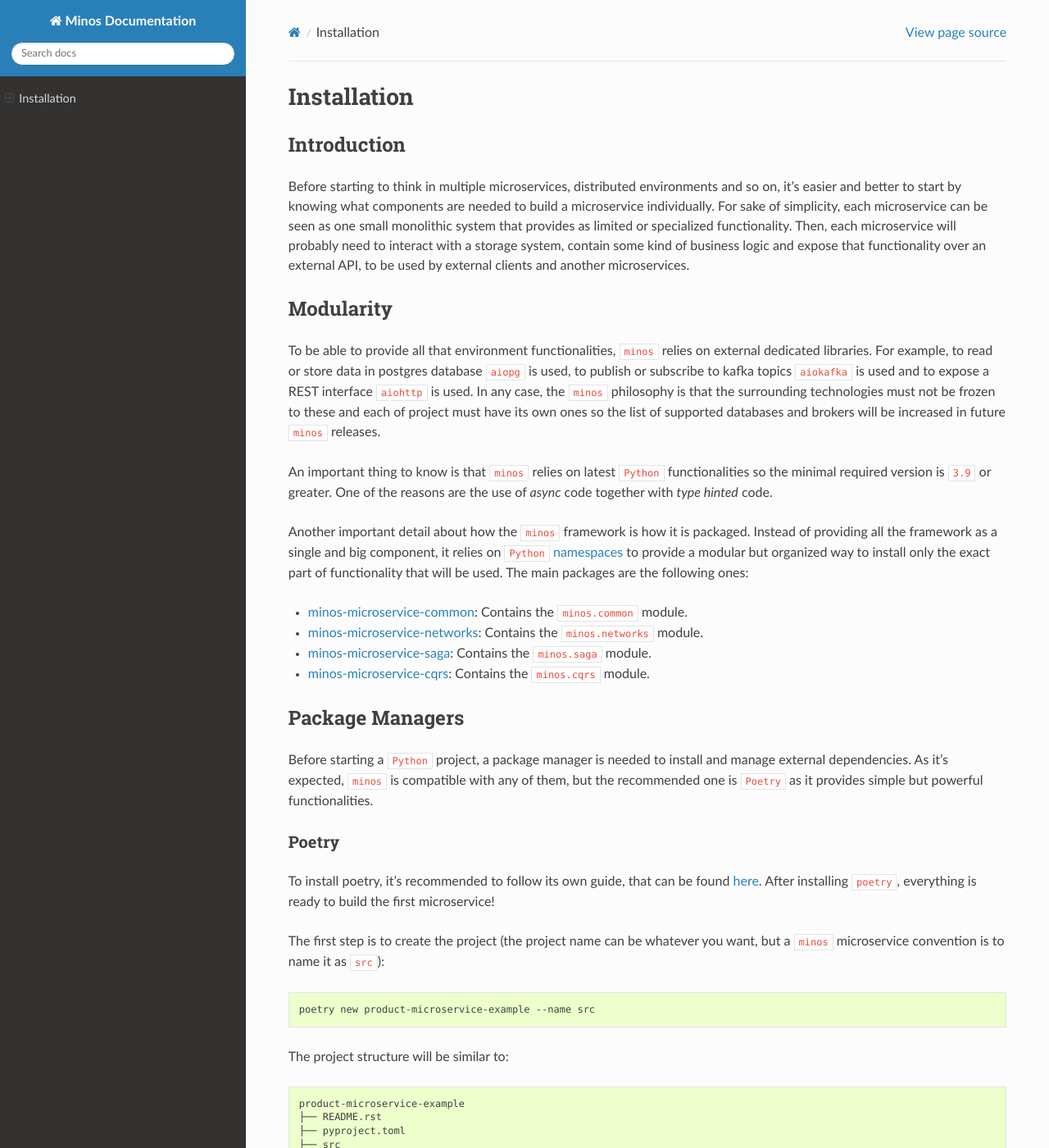
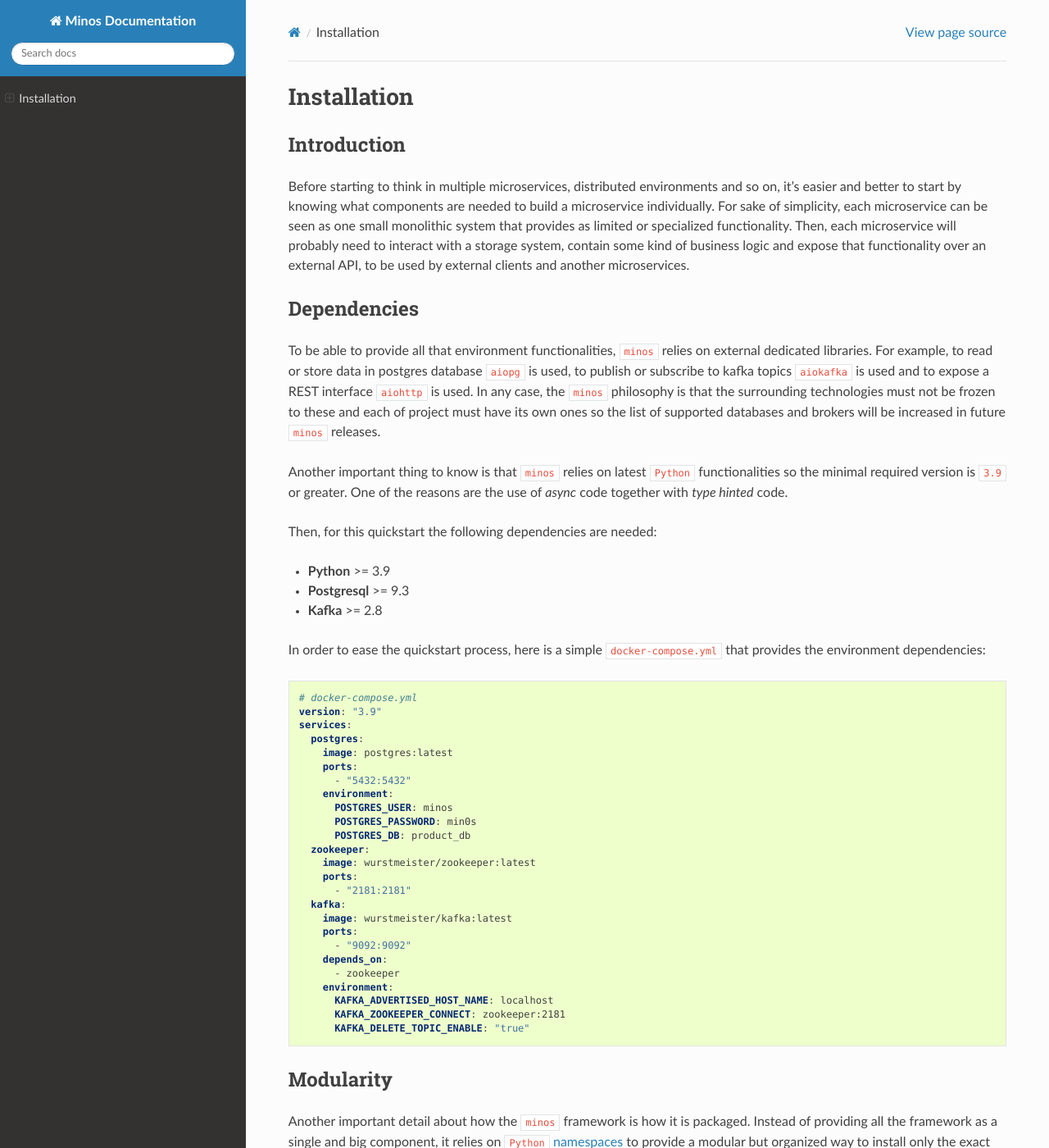
Before and after one commit to Clariteia/minos-documentation, a Sphinx documentation site: the page built from docs/quickstart/installation.md, in a window 1280 px wide and 1400 px high. Shown: the whole window at 82% size. Built offline with Sphinx 7.4.7 and the Read the Docs theme 2.0.0, drawn with Linux system fonts in a browser that asks for light colours.

Commit message:
* Add `docker-compose.yml`.

````diff
--- a/docs/quickstart/installation.md
+++ b/docs/quickstart/installation.md
@@ -2,29 +2,87 @@
 
 ## Introduction
 
-Before starting to think in multiple microservices, distributed environments and so on, it's easier and better to start by knowing what components are needed to build a microservice individually. For sake of simplicity, each microservice can be seen as one small monolithic system that provides as limited or specialized functionality. Then, each microservice will probably need to interact with a storage system, contain some kind of business logic and expose that functionality over an external API, to be used by external clients and another microservices.
+Before starting to think in multiple microservices, distributed environments and so on, it's easier and better to start
+by knowing what components are needed to build a microservice individually. For sake of simplicity, each microservice
+can be seen as one small monolithic system that provides as limited or specialized functionality. Then, each
+microservice will probably need to interact with a storage system, contain some kind of business logic and expose that
+functionality over an external API, to be used by external clients and another microservices.
+
+## Dependencies
+
+To be able to provide all that environment functionalities, `minos` relies on external dedicated libraries. For example,
+to read or store data in postgres database `aiopg` is used, to publish or subscribe to kafka topics `aiokafka` is used
+and to expose a REST interface `aiohttp` is used. In any case, the `minos` philosophy is that the surrounding
+technologies must not be frozen to these and each of project must have its own ones so the list of supported databases
+and brokers will be increased in future `minos` releases.
+
+Another important thing to know is that `minos` relies on latest `Python` functionalities so the minimal required
+version is `3.9` or greater. One of the reasons are the use of *async* code together with *type hinted* code.
+
+Then, for this quickstart the following dependencies are needed:
+
+* **Python** >= 3.9
+* **Postgresql** >= 9.3
+* **Kafka** >= 2.8
+
+In order to ease the quickstart process, here is a simple `docker-compose.yml` that provides the environment
+dependencies:
+
+```yaml
+# docker-compose.yml
+version: "3.9"
+services:
+  postgres:
+    image: postgres:latest
+    ports:
+      - "5432:5432"
+    environment:
+      POSTGRES_USER: minos
+      POSTGRES_PASSWORD: min0s
+      POSTGRES_DB: product_db
+  zookeeper:
+    image: wurstmeister/zookeeper:latest
+    ports:
+      - "2181:2181"
+  kafka:
+    image: wurstmeister/kafka:latest
+    ports:
+      - "9092:9092"
+    depends_on:
+      - zookeeper
+    environment:
+      KAFKA_ADVERTISED_HOST_NAME: localhost
+      KAFKA_ZOOKEEPER_CONNECT: zookeeper:2181
+      KAFKA_DELETE_TOPIC_ENABLE: "true"
+```
 
 ## Modularity
 
-To be able to provide all that environment functionalities, `minos` relies on external dedicated libraries. For example, to read or store data in postgres database `aiopg` is used, to publish or subscribe to kafka topics `aiokafka` is used and to expose a REST interface `aiohttp` is used. In any case, the `minos` philosophy is that the surrounding technologies must not be frozen to these and each of project must have its own ones so the list of supported databases and brokers will be increased in future `minos` releases.
+Another important detail about how the `minos` framework is how it is packaged. Instead of providing all the framework
+as a single and big component, it relies
+on `Python` [namespaces](https://packaging.python.org/guides/packaging-namespace-packages/) to provide a modular but
+organized way to install only the exact part of functionality that will be used. The main packages are the following
+ones:
 
-An important thing to know is that `minos` relies on latest `Python` functionalities so the minimal required version is `3.9` or greater. One of the reasons are the use of *async* code together with *type hinted* code.
-
-Another important detail about how the `minos` framework is how it is packaged. Instead of providing all the framework as a single and big component, it relies on `Python` [namespaces](https://packaging.python.org/guides/packaging-namespace-packages/) to provide a modular but organized way to install only the exact part of functionality that will be used. The main packages are the following ones:
 * [minos-microservice-common](https://pypi.org/project/minos-microservice-common/): Contains the `minos.common` module.
-* [minos-microservice-networks](https://pypi.org/project/minos-microservice-networks/):  Contains the `minos.networks` module.
+* [minos-microservice-networks](https://pypi.org/project/minos-microservice-networks/):  Contains the `minos.networks`
+  module.
 * [minos-microservice-saga](https://pypi.org/project/minos-microservice-saga/): Contains the `minos.saga` module.
 * [minos-microservice-cqrs](https://pypi.org/project/minos-microservice-cqrs/): Contains the `minos.cqrs` module.
 
 ## Package Managers
 
-Before starting a `Python` project, a package manager is needed to install and manage external dependencies. As it's expected, `minos` is compatible with any of them, but the recommended one is `Poetry` as it provides simple but powerful functionalities.
+Before starting a `Python` project, a package manager is needed to install and manage external dependencies. As it's
+expected, `minos` is compatible with any of them, but the recommended one is `Poetry` as it provides simple but powerful
+functionalities.
 
 ### Poetry
 
-To install poetry, it's recommended to follow its own guide, that can be found [here](https://python-poetry.org/docs/). After installing `poetry`, everything is ready to build the first microservice!
+To install poetry, it's recommended to follow its own guide, that can be found [here](https://python-poetry.org/docs/).
+After installing `poetry`, everything is ready to build the first microservice!
 
-The first step is to create the project (the project name can be whatever you want, but a `minos` microservice convention is to name it as `src`):
+The first step is to create the project (the project name can be whatever you want, but a `minos` microservice
+convention is to name it as `src`):
 
 ```bash
 poetry new product-microservice-example --name src
````
Also changed, not shown: docs/quickstart/configuration.md (+1 -0 lines).
